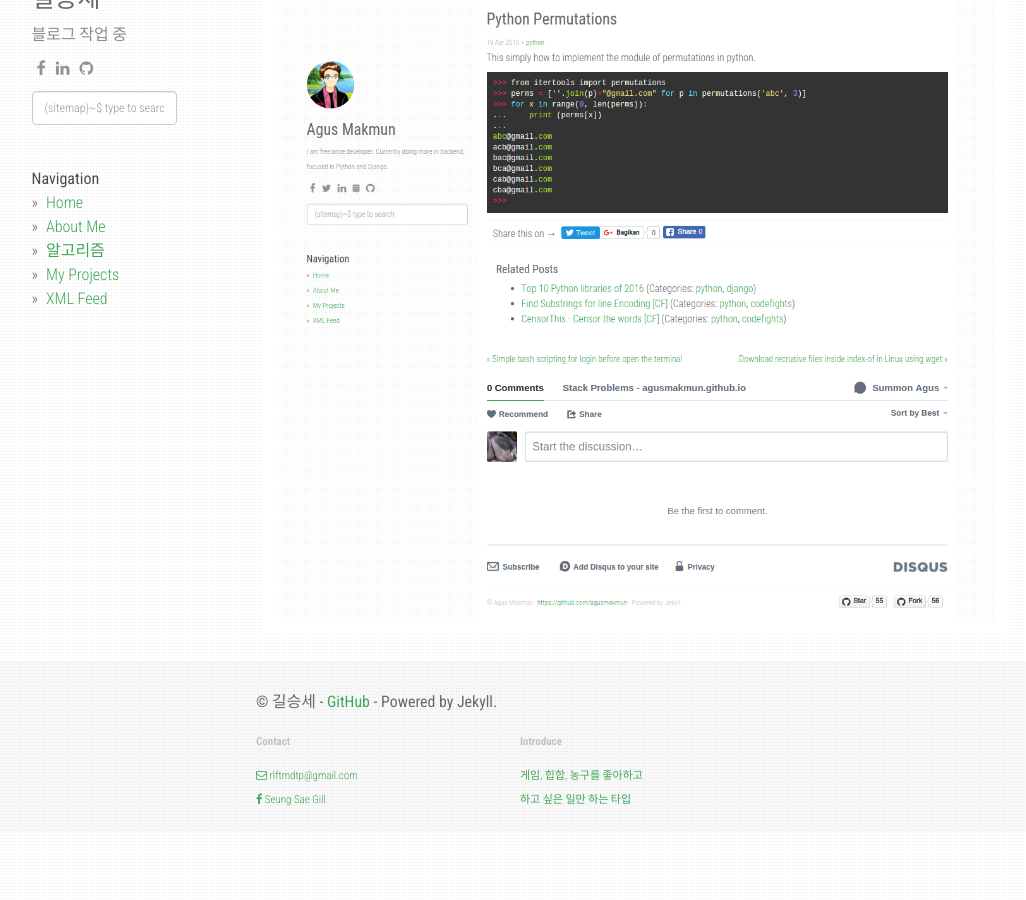
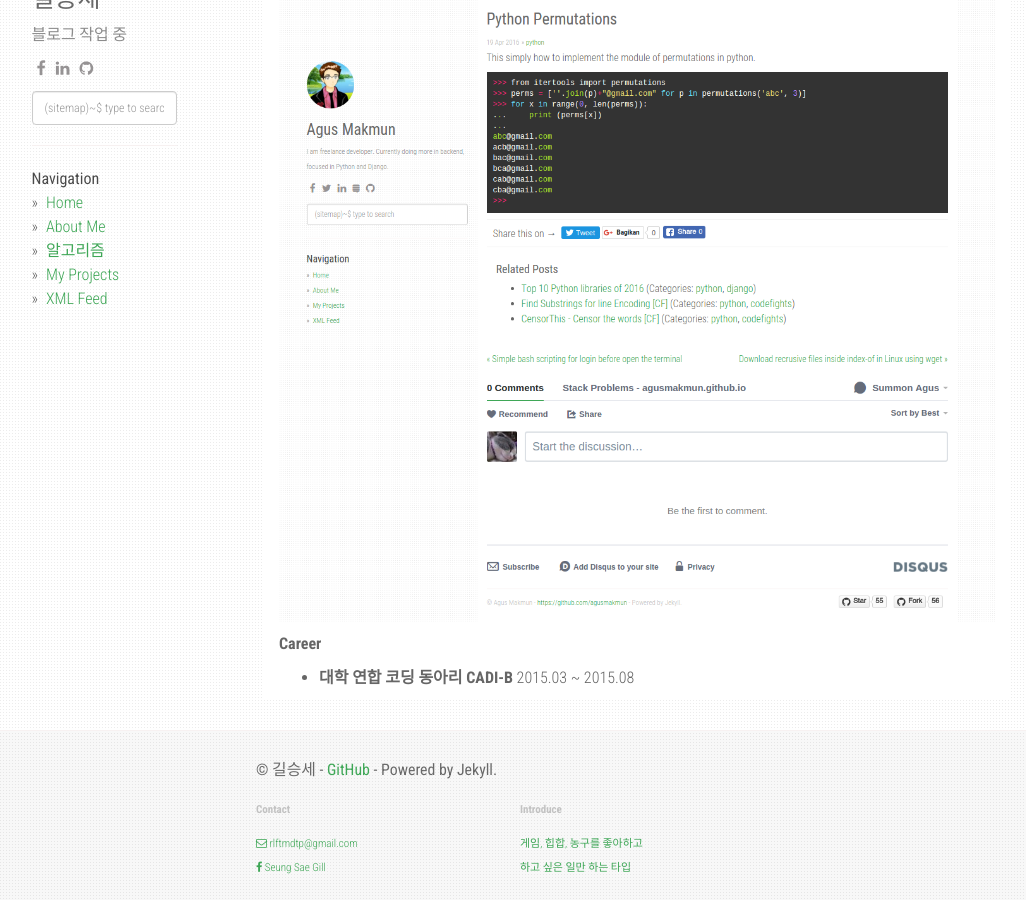
Before and after one commit to agusmakmun/agusmakmun.github.io, a Jekyll site: the page built from about.md, in a window 1280 px wide and 900 px high, scrolled down 635 px. Shown: the whole window, without its empty margins (120-1146 px from the left). Built offline with Jekyll 4.4.1, drawn with Linux system fonts in a browser that asks for light colours; nearby versions of some CDN libraries.

Commit message:
Update about.md

```diff
--- a/about.md
+++ b/about.md
@@ -9,3 +9,8 @@ I am freelance developer. Currently doing more in backend, focused in Python and
 email: agus[at]python.web.id
 
 ![Screenshot Post Page](https://raw.githubusercontent.com/agusmakmun/agusmakmun.github.io/master/static/img/screenshot-post-page.png  "Screenshot Post Page")
+
+
+**Career**
+
+* **대학 연합 코딩 동아리 CADI-B** 2015.03 ~ 2015.08
```
